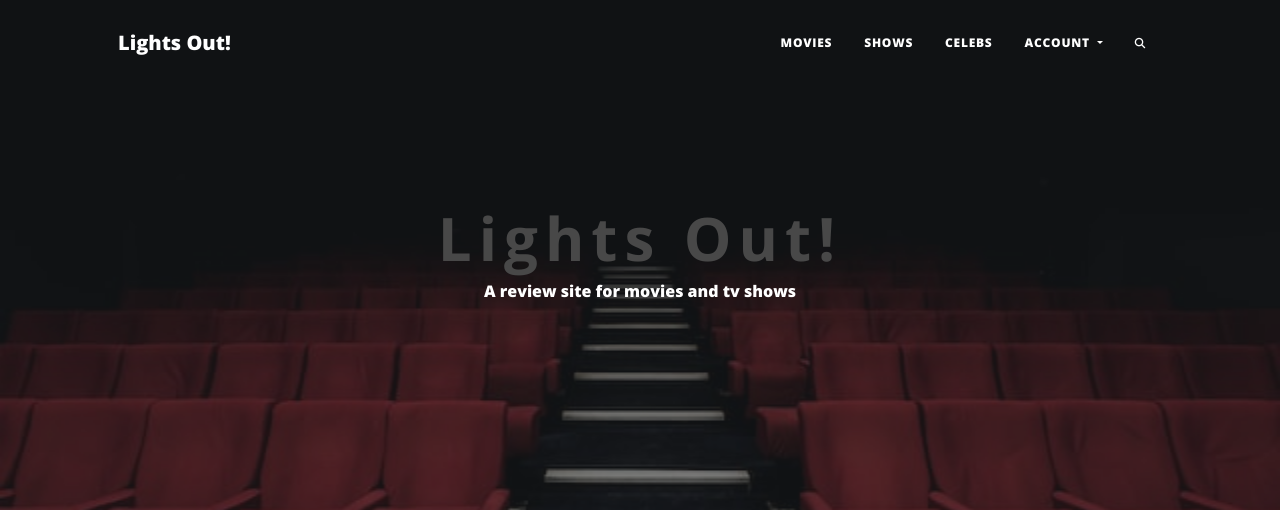
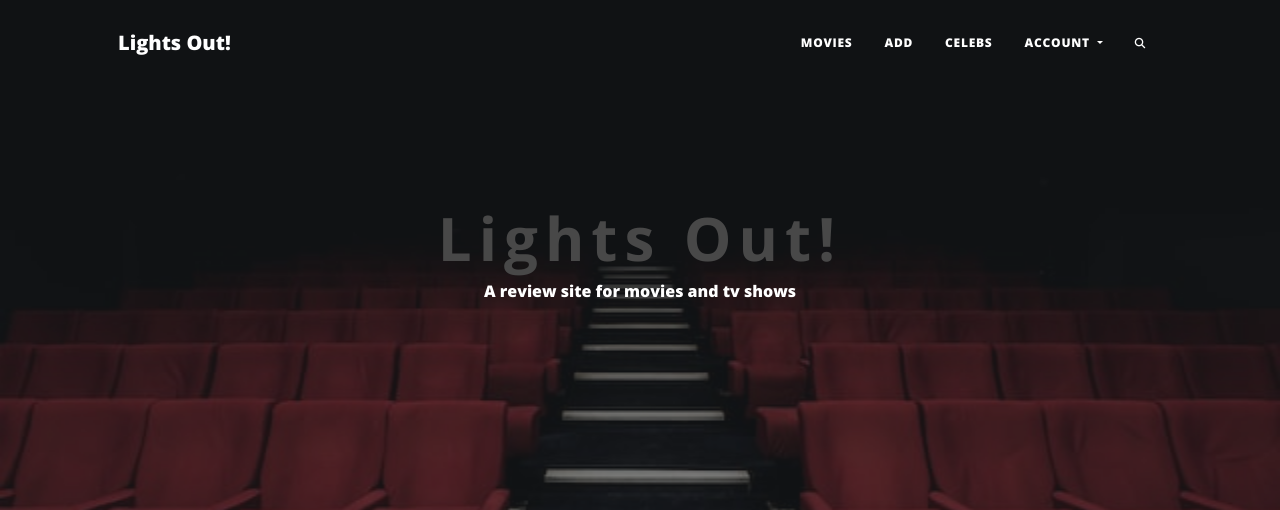
Before and after one commit to MaggieWalsh/QA---Project, a Flask app: page /account in a window 1280 px wide. Shown: the top 510 px of the page. Run offline with Flask 2, Linux system fonts and the light colour scheme; some libraries are stand-ins or nearby versions.

Commit message:
Update base links

```diff
--- a/application/templates/base.html
+++ b/application/templates/base.html
@@ -41,10 +41,10 @@
             <div class="collapse navbar-collapse dropdown" id="navbarResponsive">
                 <ul class="navbar-nav ms-auto py-4 py-lg-0">
                     <li class="nav-item"><a class="nav-link px-lg-3 py-3 py-lg-4"
-                            href="{{ url_for('movies') }}">Movies</a>
+                            href="{{ url_for('index') }}">Movies</a>
                     </li>
                     <li class="nav-item"><a class="nav-link px-lg-3 py-3 py-lg-4"
-                            href="{{ url_for('shows') }}">Shows</a></li>
+                            href="{{ url_for('create_movie') }}">Add</a></li>
                     <li class="nav-item"><a class="nav-link px-lg-3 py-3 py-lg-4"
                             href="{{ url_for('celebs') }}">Celebs</a></li>
                     <li class="nav-item dropdown">
```
